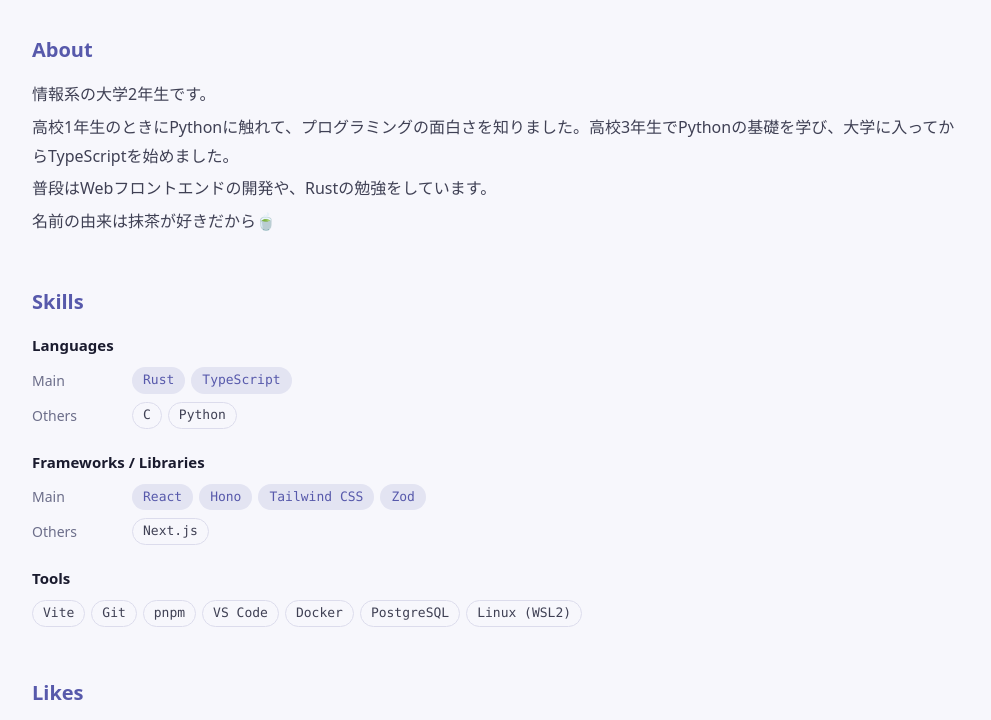
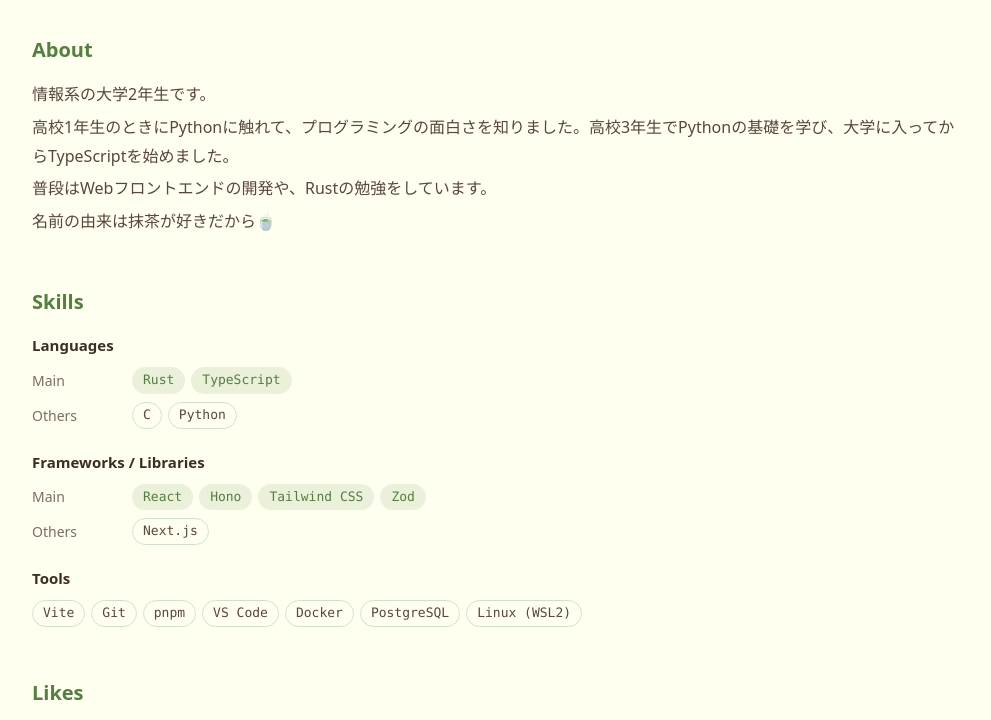
Before and after one commit to harumaki1220/portfolio, an Astro site: page / in a window 1280 px wide. Shown: the part 232-952 px from the top of the page, without its empty margins (144-1135 px from the left). Built offline with nearby package versions, Linux system fonts and the light colour scheme; Astro itself is replaced by a stand-in of ours; a web font is replaced by a local one.

Commit message:
style: switch to matcha palette with azuki accent

```diff
--- a/src/styles/global.css
+++ b/src/styles/global.css
@@ -1,12 +1,16 @@
 :root {
-  --bg: #1a1b2e;
-  --fg: #d0d1e4;
-  --fg-active: #ffffff;
-  --muted: #8b8db0;
-  --border: #34365a;
-  --accent: #9a9cf0;
-  --accent-soft: rgba(154, 156, 240, 0.16);
-  --surface: #222440;
+  /* 抹茶の色。GitHub のプロフィールの Stats カードと揃えている */
+  --bg: #1a2016;
+  --fg: #e3dccb;
+  --fg-active: #fffff0;
+  --muted: #a39a86;
+  --border: #36422d;
+  /* メイン：抹茶の緑 */
+  --main: #9cc584;
+  --main-soft: rgba(156, 197, 132, 0.16);
+  /* アクセント：小豆色。マウスを乗せたときだけに使う */
+  --accent: #d98a8f;
+  --surface: #222a1d;
   --content-width: 960px;
   --mono: ui-monospace, "SFMono-Regular", Menlo, Consolas, monospace;
   --rounded: "Zen Maru Gothic", system-ui, sans-serif;
@@ -14,14 +18,15 @@
 }
 
 :root[data-theme="light"] {
-  --bg: #f7f7fc;
-  --fg: #3f4054;
-  --fg-active: #1a1b2e;
-  --muted: #6c6e8a;
-  --border: #dcdcec;
-  --accent: #5759ab;
-  --accent-soft: rgba(87, 89, 171, 0.12);
-  --surface: #ffffff;
+  --bg: #fffff0;
+  --fg: #5b4637;
+  --fg-active: #3d2e23;
+  --muted: #7d6e5c;
+  --border: #cfe3c4;
+  --main: #52803e;
+  --main-soft: rgba(82, 128, 62, 0.12);
+  --accent: #96424c;
+  --surface: #fbfdf1;
   color-scheme: light;
 }
 
@@ -73,8 +78,8 @@
 }
 
 .site-nav a[aria-current="page"] {
-  background: var(--accent-soft);
-  color: var(--accent);
+  background: var(--main-soft);
+  color: var(--main);
 }
 
 .placeholder {
@@ -137,7 +142,7 @@
   flex-shrink: 0;
   width: 96px;
   height: 96px;
-  border: 2px solid var(--accent);
+  border: 2px solid var(--main);
   border-radius: 50%;
 }
 
@@ -152,7 +157,7 @@
 
 .home-heading {
   margin: 0 0 12px;
-  color: var(--accent);
+  color: var(--main);
   font-family: var(--rounded);
   font-size: 20px;
   font-weight: 700;
@@ -241,8 +246,8 @@
 
 .chips-main .chip {
   border-color: transparent;
-  background: var(--accent-soft);
-  color: var(--accent);
+  background: var(--main-soft);
+  color: var(--main);
 }
 
 @media (max-width: 480px) {
```
